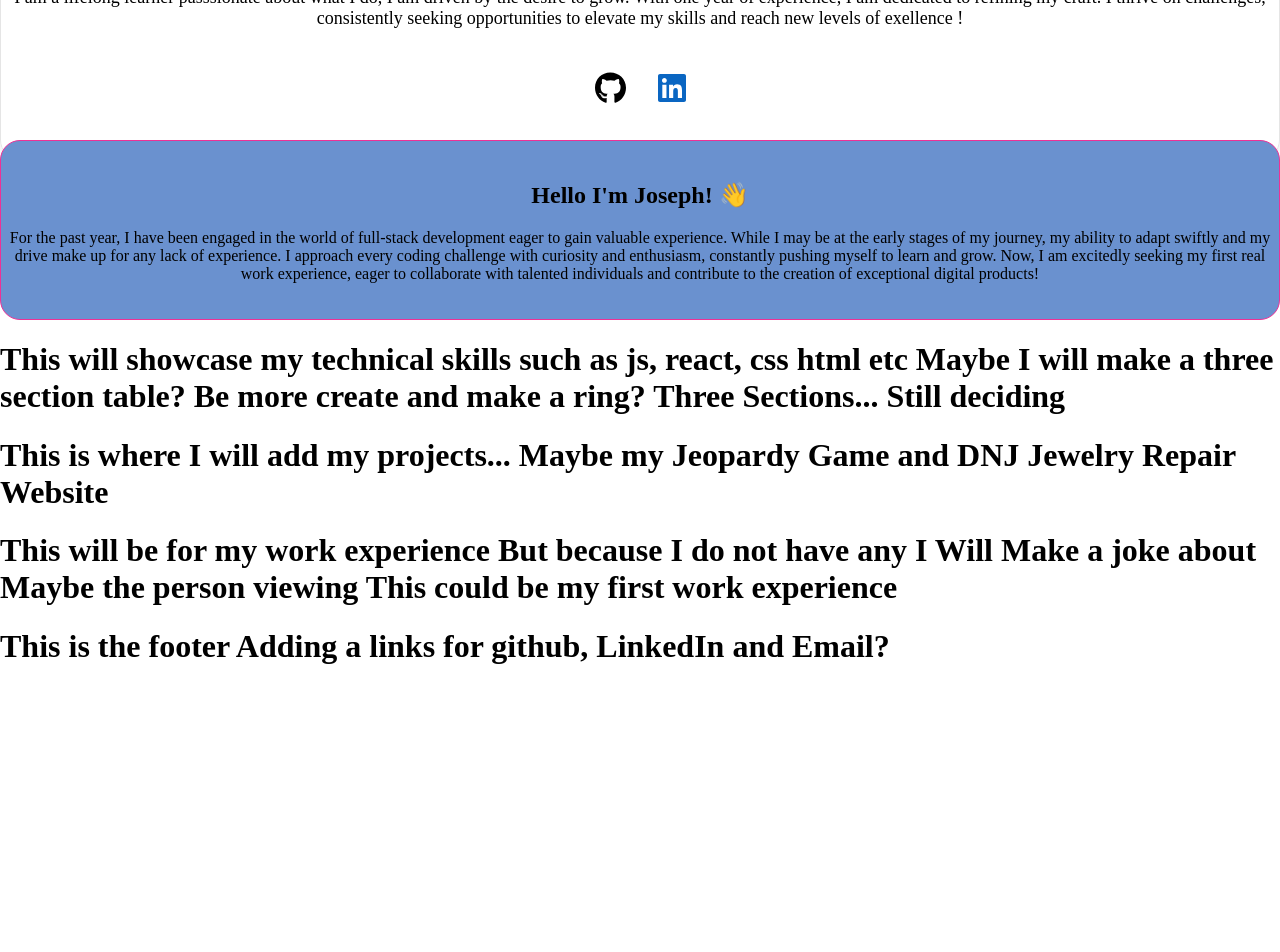
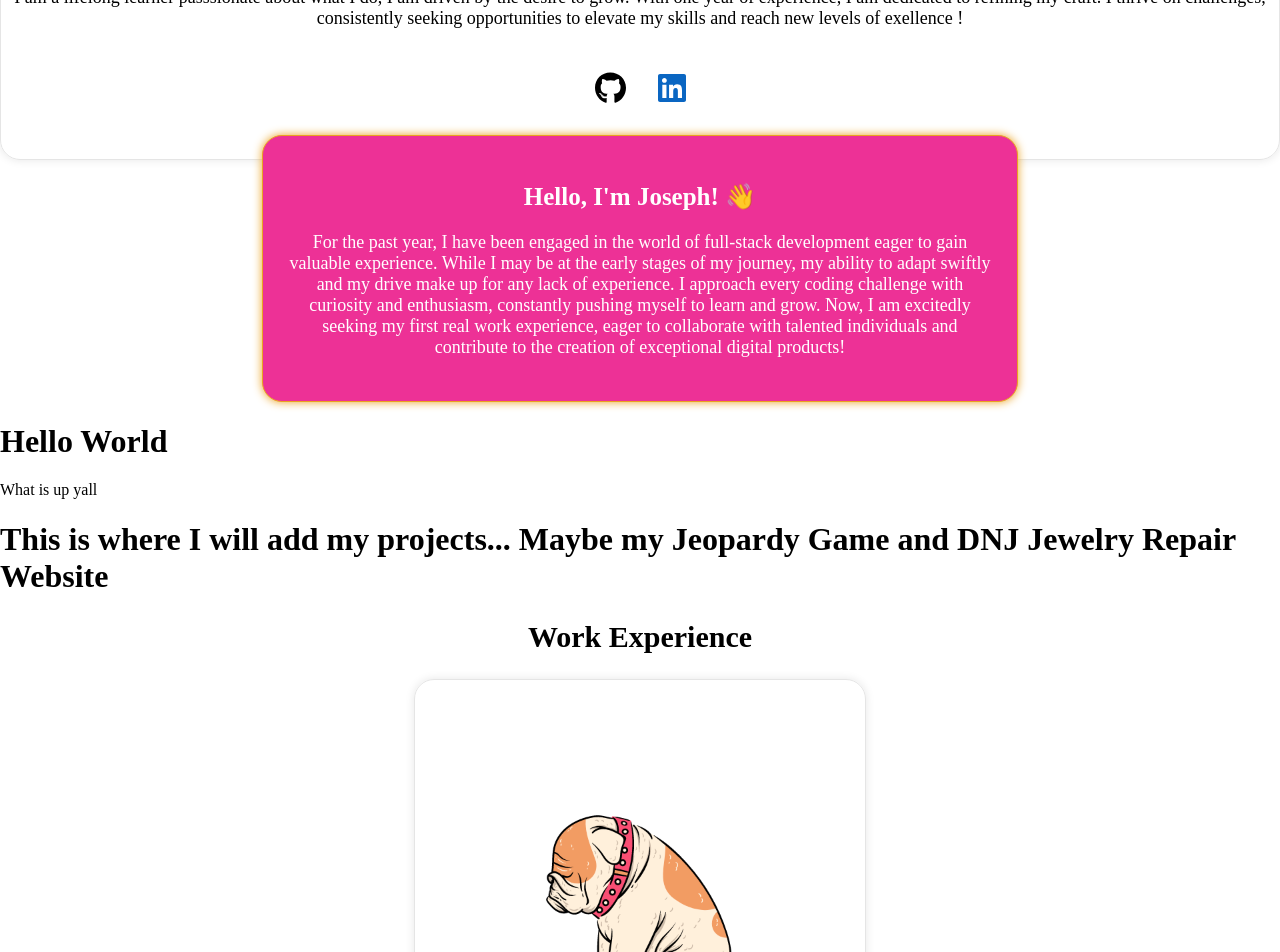
Before and after one commit to hulaus/NewPortfolio, a React (Create React App) app in the folder jo-carr-portfolio/: page / in a window 1280 px wide. Shown: the part 440-1392 px from the top of the page. Before the commit the page ends 1126 px from the top, so only its background shows below. Built offline with nearby package versions, Linux system fonts and the light colour scheme.

Commit message:
accidentally install packages in directory containing my portfolio directory. Reinstalled everything in the correct directory

```diff
--- a/jo-carr-portfolio/src/App.css
+++ b/jo-carr-portfolio/src/App.css
@@ -16,13 +16,13 @@
 
 /* This section is for "Top Section"*/
 .AboutMe {
-
     text-align: center;
     padding-top: 30px;
     padding-bottom: 30px;
     border-radius: 20px;
     border: 1px solid var(--border-white);
     box-shadow: var(--box-shadow-white);
+    margin-bottom: -25px;
 }
 
 .AboutMe h1{
@@ -84,14 +84,23 @@ a.linkedin {
 }
 
 .WhoAmI {
-    background-color: var(--accent);
+    background-color: var(--accent-tertiary);
     border-radius: 20px;
-    padding-top: 20px;
-    padding-bottom: 20px;
-    margin-top: -20px;
+    padding: 25px;
+    margin: 0 auto;
     text-align: center;
-    border: 1px solid var(--accent-tertiary);
-    box-shadow: var(--accent-tertiary);
+    border: 1px solid var(--accent-secondary);
+    box-shadow: 0px 0px 10px var(--accent-secondary);
+    color: white;
+    width: 55%;
+}
+
+.WhoAmI h2{
+    font-size: 25px;
+}
+
+.WhoAmI p {
+    font-size: 18px;
 }
 
 .wave {
@@ -112,3 +121,24 @@ a.linkedin {
     60% { transform: rotate( 0.0deg) }
     100% { transform: rotate( 0.0deg) }
 }
+
+/* This will be for the Work Experience Page*/
+
+.Work {
+    text-align: center;
+
+}
+
+.Work h2 {
+    font-size: 30px;
+}
+
+.Work img {
+    width: 450px;
+    height: 450px;
+    object-fit: cover;
+    border-radius: 20px;
+    border: 1px solid var(--border-white);
+    box-shadow: var(--box-shadow-white);
+    margin-bottom: -25px;
+}
--- a/jo-carr-portfolio/src/App.js
+++ b/jo-carr-portfolio/src/App.js
@@ -1,8 +1,7 @@
 import './App.css';
-import { BrowserRouter, Routes, Route} from 'react-router-dom';
 import Navbar from './components/Navbar';
 import TopSection from './components/TopSection';
-import WebFooter from './components/WebFooter';
+import Education from './components/WebFooter';
 import Projects from './components/Projects';
 import WorkExperience from './components/WorkExperience';
 import SkillsPage from './components/SkillsPage';
@@ -30,7 +29,7 @@ function App() {
       </div>
       <div className='footer-wrapper'>
       <footer>
-        <WebFooter />
+        <Education />
       </footer>
       </div>
     </div>
--- a/jo-carr-portfolio/src/components/SkillsPage.jsx
+++ b/jo-carr-portfolio/src/components/SkillsPage.jsx
@@ -1,14 +1,21 @@
 import React from "react";
+import Card from 'react-bootstrap/Card'
+
 
 function SkillsPage() {
     return(
-        <h1>
-            This will showcase my technical skills
-            such as js, react, css html etc
-            Maybe I will make a three section table?
-            Be more create and make a ring? Three Sections...
-            Still deciding
-        </h1>
+     <>
+     <div className="SkillsCards">
+        <Card>
+        <Card.Header>
+            <h1>Hello World</h1>
+        </Card.Header>
+        <Card.Text>
+            What is up yall
+        </Card.Text>
+        </Card>
+     </div>
+     </>
     )
 }
 
--- a/jo-carr-portfolio/src/components/TopSection.jsx
+++ b/jo-carr-portfolio/src/components/TopSection.jsx
@@ -17,7 +17,7 @@ function TopSection() {
         </div>
         <div>
             <div className="WhoAmI">
-                <h2>Hello I'm Joseph! <span className="wave">👋</span>
+                <h2>Hello, I'm Joseph! <span className="wave">👋</span>
                 </h2>
                 <p>
                     For the past year, I have been engaged in the world of full-stack development eager to gain valuable experience. While I may be at the early stages of my journey, my ability to adapt swiftly and my drive make up for any lack of experience.
--- a/jo-carr-portfolio/src/components/WebFooter.jsx
+++ b/jo-carr-portfolio/src/components/WebFooter.jsx
@@ -1,13 +1,12 @@
 import React from "react";
 
-function WebFooter() {
+function Education() {
     return(
         <h1>
-            This is the footer
-            Adding a links for github, LinkedIn
-            and Email?
+            I will add my education here. At the end of everything...
+            Including my bootcamp and certs I am working towards
         </h1>
     )
 }
 
-export default WebFooter
+export default Education
--- a/jo-carr-portfolio/src/components/WorkExperience.jsx
+++ b/jo-carr-portfolio/src/components/WorkExperience.jsx
@@ -1,13 +1,14 @@
 import React from "react";
+import SadDog from './Assets/images/SadDog.png'
 
 function WorkExperience() {
     return(
-        <h1>
-            This will be for my work experience
-            But because I do not have any I Will
-            Make a joke about Maybe the person viewing This
-            could be my first work experience
-        </h1>
+       <>
+          <div className="Work">
+            <h2>Work Experience</h2>
+       <img  src={ SadDog } alt="Sad Bulldog Facing The left"/>
+       </div>
+       </>
     )
 }
 
```
Also changed, not shown: jo-carr-portfolio/package.json (+7 -0 lines), jo-carr-portfolio/src/components/Assets/images/SadDog.png (added), 1 other file (tests, documents, lock files or other folders).
